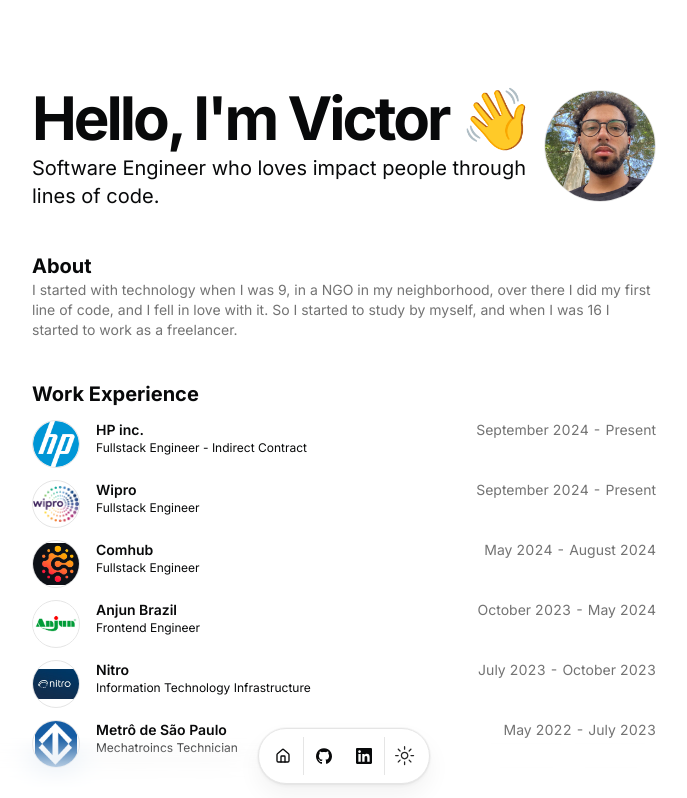
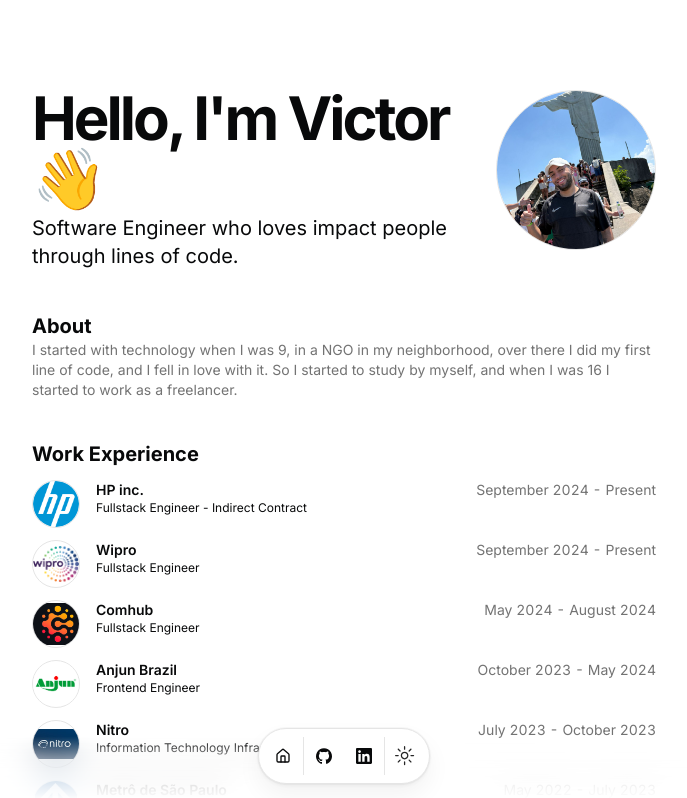
Before and after one commit to victormicco/victormiccodev, a Next.js app: page / in a window 1280 px wide. Shown: the top 798 px of the page, without its empty margins (296-983 px from the left). Built offline with nearby package versions, Linux system fonts and the light colour scheme.

Commit message:
refactor: change profile pic

```diff
--- a/src/app/page.tsx
+++ b/src/app/page.tsx
@@ -31,8 +31,12 @@ export default function Page() {
               />
             </div>
             <BlurFade delay={BLUR_FADE_DELAY}>
-              <Avatar className="size-28 border">
-                <AvatarImage alt={DATA.name} src={DATA.avatarUrl} />
+              <Avatar className="size-40 border">
+                <AvatarImage
+                  className="object-cover"
+                  alt={DATA.name}
+                  src={DATA.avatarUrl}
+                />
                 <AvatarFallback>{DATA.initials}</AvatarFallback>
               </Avatar>
             </BlurFade>
--- a/src/data/resume.tsx
+++ b/src/data/resume.tsx
@@ -12,7 +12,7 @@ export const DATA = {
     "Software Engineer who loves impact people through lines of code.",
   summary:
     "I started with technology when I was 9, in a NGO in my neighborhood, over there I did my first line of code, and I fell in love with it. So I started to study by myself, and when I was 16 I started to work as a freelancer. ",
-  avatarUrl: "/me.jpeg",
+  avatarUrl: "/me.jpg",
   skills: [
     "React",
     "Next.js",
```
Also changed, not shown: public/me.jpeg (deleted), public/me.jpg (added).
